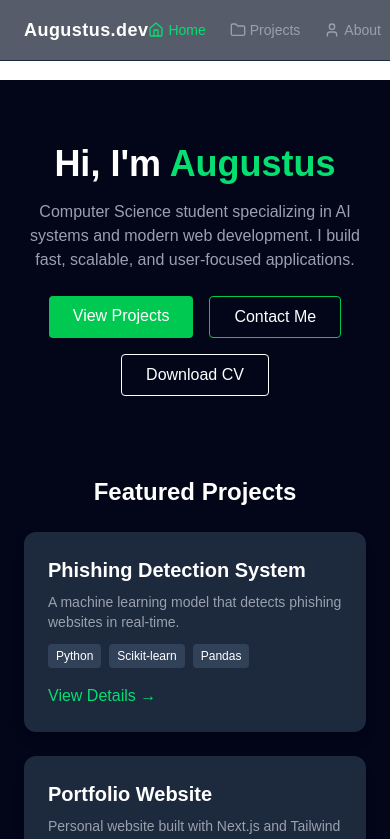
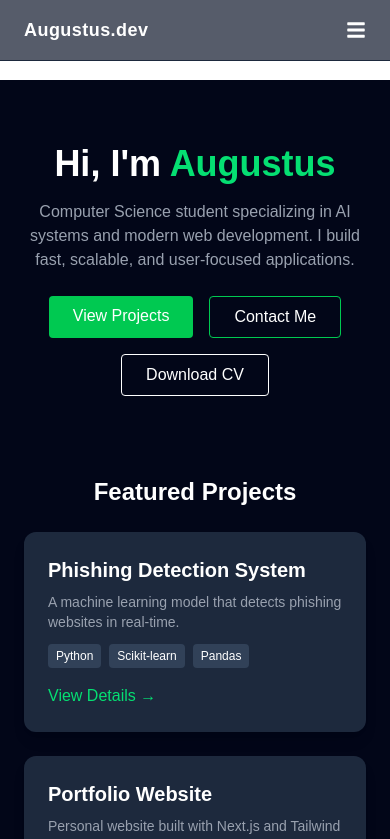
Before and after one commit to Augustu-tech/Portfolio-website, a Next.js app: page / in a window 390 px wide. Shown: the top 839 px of the page. Built offline with nearby package versions, Linux system fonts and the light colour scheme.

Commit message:
Adding responsive Navbar

```diff
--- a/components/Navbar.tsx
+++ b/components/Navbar.tsx
@@ -3,9 +3,12 @@
 import Link from "next/link";
 import { usePathname } from "next/navigation";
 import { Home, User, Folder, Mail } from "lucide-react";
+import { FaBars, FaTimes } from "react-icons/fa";
+import { useState } from "react";
 
 export default function Navbar() {
     const pathname = usePathname();
+    const [isOpen, setIsOpen] = useState(false);
 
     const navLink = (href: string, label: string, icon: any) => {
         const Icon = icon;
@@ -13,10 +16,12 @@ export default function Navbar() {
         return (
             <Link
                 href={href}
-                className={`flex items-center gap-1 transition ${pathname === href
+                onClick={() => setIsOpen(false)} // ✅ auto-close
+                className={`flex items-center gap-1 transition ${
+                    pathname === href
                         ? "text-green-400"
                         : "text-gray-400 hover:text-white"
-                    }`}
+                }`}
             >
                 <Icon size={16} />
                 {label}
@@ -34,15 +39,33 @@ export default function Navbar() {
                     Augustus.dev
                 </Link>
 
-                {/* LINKS */}
-                <div className="flex gap-6 text-sm">
+                {/* DESKTOP LINKS */}
+                <div className="hidden md:flex gap-6 text-sm">
                     {navLink("/", "Home", Home)}
                     {navLink("/projects", "Projects", Folder)}
                     {navLink("/about", "About", User)}
                     {navLink("/contact", "Contact", Mail)}
                 </div>
 
+                {/* MOBILE BUTTON */}
+                <button
+                    className="md:hidden text-white text-xl"
+                    onClick={() => setIsOpen(!isOpen)}
+                >
+                    {isOpen ? <FaTimes /> : <FaBars />}
+                </button>
+
             </div>
+
+            {/* MOBILE MENU */}
+            {isOpen && (
+                <div className="md:hidden px-6 pb-4 flex flex-col gap-4 text-sm bg-slate-900 border-t border-slate-800">
+                    {navLink("/", "Home", Home)}
+                    {navLink("/projects", "Projects", Folder)}
+                    {navLink("/about", "About", User)}
+                    {navLink("/contact", "Contact", Mail)}
+                </div>
+            )}
 
         </nav>
     );
```
